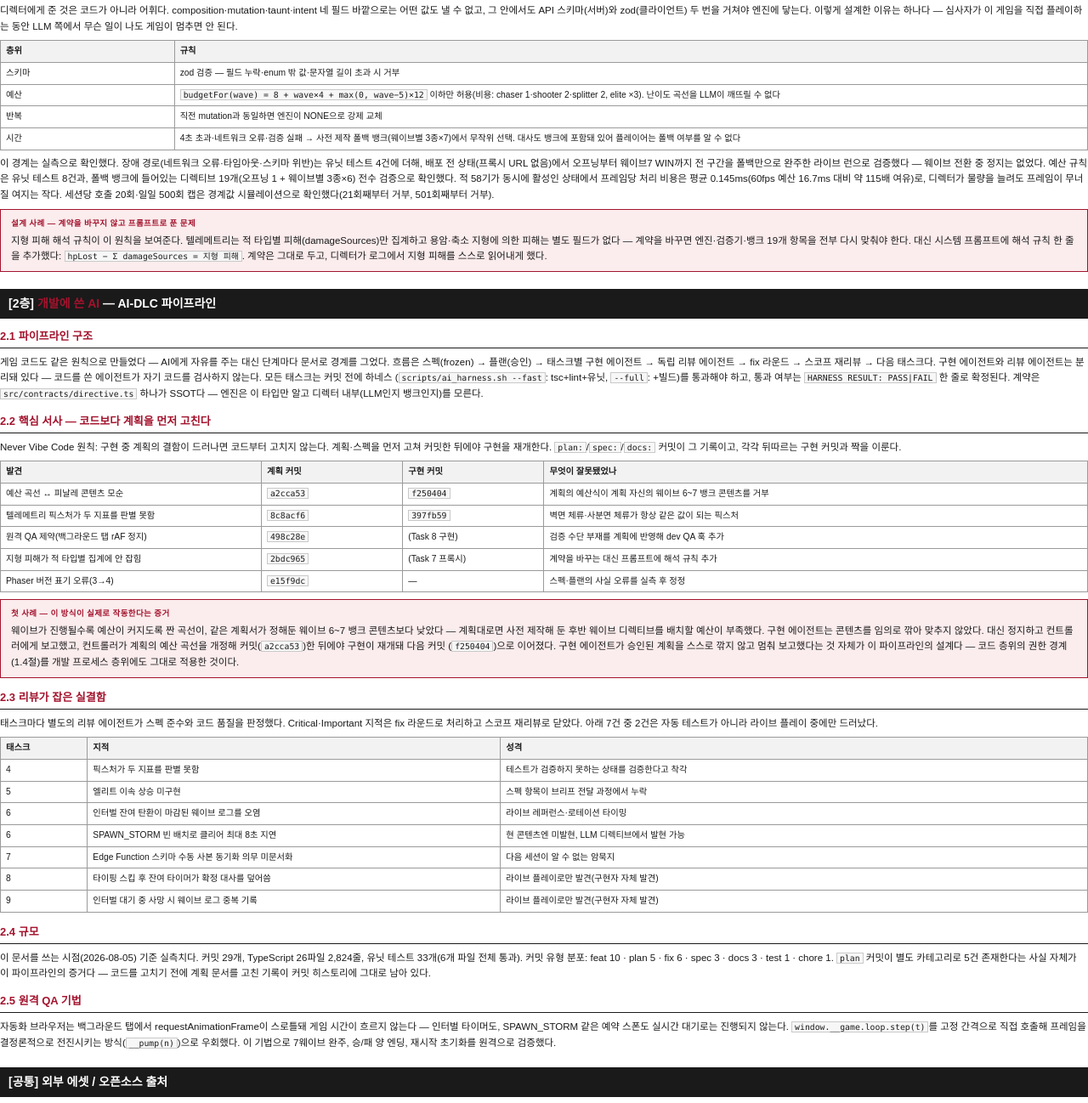
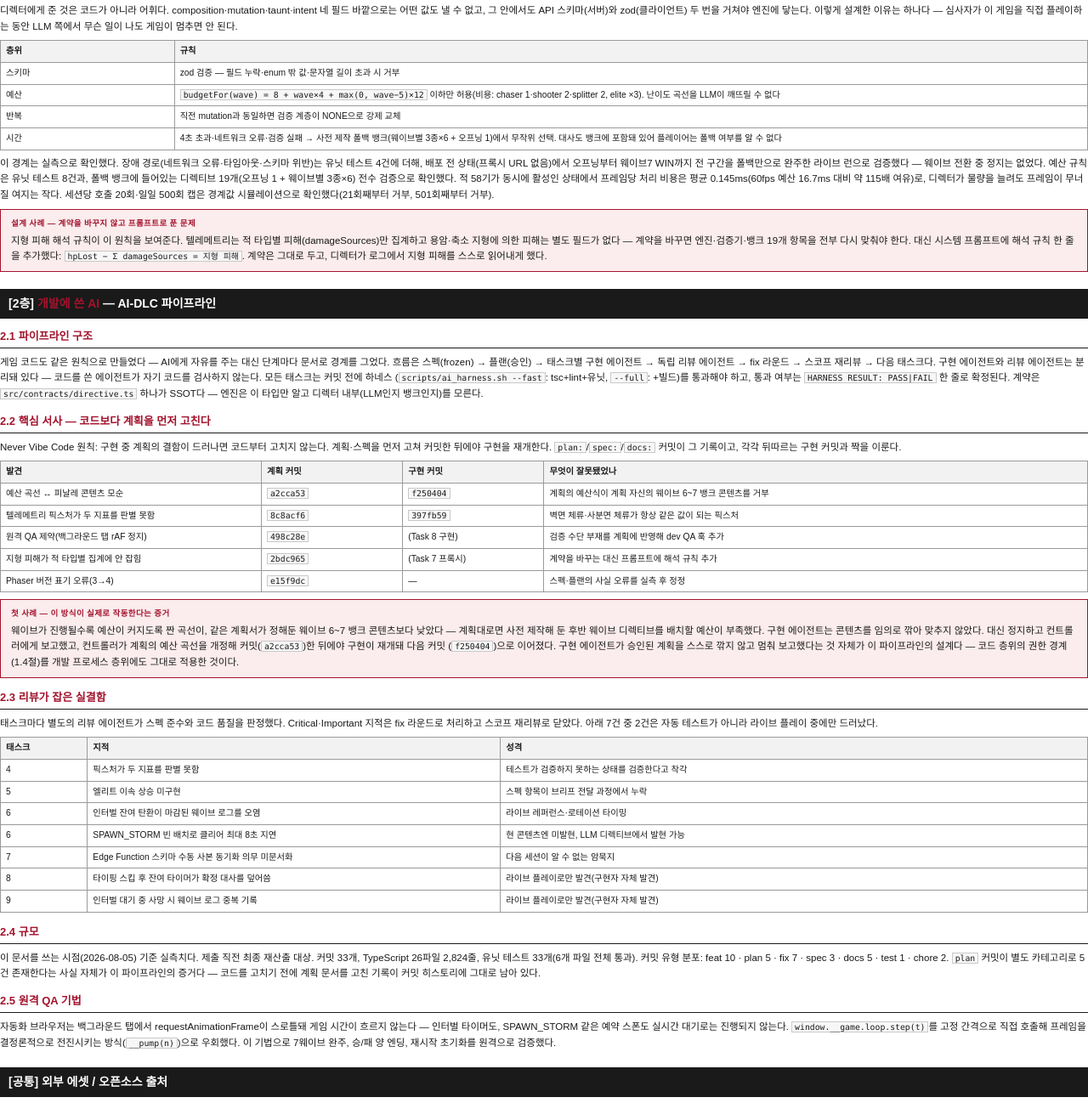
Before and after one commit to bySeungje/directors-cut, a website built with Vite: page docs/submission/ai-tech.html in a window 1280 px wide. Shown: the part 1379-2677 px from the top of the page at 85% size. Built offline with nearby package versions, Linux system fonts and the light colour scheme; no server answers.

Commit message:
docs: 기술문서 사실 오류 정정 — 폴백 뱅크 규모·규모 통계·오픈소스 표
리뷰 지적 4건(Critical 1·Important 1·Minor 2) 반영:
- C1: "웨이브별 3종×7" → "웨이브별 3종×6 + 오프닝 1"(fallbackBank.ts 실측,
  BANK 키 2~7의 6웨이브×3 + OPENING_WAVE 1 = 19). 다이어그램 박스 + 1.4절
  표 "시간" 행 두 곳 수정, 본문 "19개" 서술은 원래 정확해 유지.
- I2: 2.4절 규모 통계를 이 커밋 반영 후 HEAD 기준으로 갱신(29→33개,
  유형분포 갱신) + "제출 직전 최종 재산출 대상" 캡션 추가.
- M3: 오픈소스 표에 누락된 @types/node(26.1.2, MIT, 타입 정의) 행 추가.
- M4: 1.4절 표 "반복" 행 — "엔진이 NONE 강제 교체" → "검증 계층이 NONE
  강제 교체"(validator.ts 실측, 1.1 다이어그램 서술과 정합).

조판 이슈(pre 블록 개행, 3→4페이지 단어분리)는 지시대로 이연.

🤖 Generated with Claude Code

Co-Authored-By: Claude Fable 5 <noreply@anthropic.com>

```diff
--- a/docs/submission/ai-tech.html
+++ b/docs/submission/ai-tech.html
@@ -178,7 +178,7 @@
         <div class="arrow">↓</div>
       </div>
       <div class="branch-col">
-        <div class="fbox">폴백 뱅크 무작위 선택<br>(웨이브별 3종×7, 대사 포함)</div>
+        <div class="fbox">폴백 뱅크 무작위 선택<br>(웨이브별 3종×6 + 오프닝 1, 대사 포함)</div>
       </div>
     </div>
     <div class="branch">
@@ -264,8 +264,8 @@
     <tr><th style="width:16%">층위</th><th>규칙</th></tr>
     <tr><td>스키마</td><td>zod 검증 — 필드 누락·enum 밖 값·문자열 길이 초과 시 거부</td></tr>
     <tr><td>예산</td><td><code class="inline">budgetFor(wave) = 8 + wave×4 + max(0, wave−5)×12</code> 이하만 허용(비용: chaser 1·shooter 2·splitter 2, elite ×3). 난이도 곡선을 LLM이 깨뜨릴 수 없다</td></tr>
-    <tr><td>반복</td><td>직전 mutation과 동일하면 엔진이 NONE으로 강제 교체</td></tr>
-    <tr><td>시간</td><td>4초 초과·네트워크 오류·검증 실패 → 사전 제작 폴백 뱅크(웨이브별 3종×7)에서 무작위 선택. 대사도 뱅크에 포함돼 있어 플레이어는 폴백 여부를 알 수 없다</td></tr>
+    <tr><td>반복</td><td>직전 mutation과 동일하면 검증 계층이 NONE으로 강제 교체</td></tr>
+    <tr><td>시간</td><td>4초 초과·네트워크 오류·검증 실패 → 사전 제작 폴백 뱅크(웨이브별 3종×6 + 오프닝 1)에서 무작위 선택. 대사도 뱅크에 포함돼 있어 플레이어는 폴백 여부를 알 수 없다</td></tr>
   </table>
   <p>
     이 경계는 실측으로 확인했다. 장애 경로(네트워크 오류·타임아웃·스키마 위반)는 유닛 테스트 4건에
@@ -352,10 +352,11 @@
 <section>
   <h2>2.4 규모</h2>
   <p>
-    이 문서를 쓰는 시점(2026-08-05) 기준 실측치다. 커밋 29개, TypeScript 26파일 2,824줄, 유닛 테스트
-    33개(6개 파일 전체 통과). 커밋 유형 분포: feat 10 · plan 5 · fix 6 · spec 3 · docs 3 · test 1 ·
-    chore 1. <code class="inline">plan</code> 커밋이 별도 카테고리로 5건 존재한다는 사실 자체가 이
-    파이프라인의 증거다 — 코드를 고치기 전에 계획 문서를 고친 기록이 커밋 히스토리에 그대로 남아 있다.
+    이 문서를 쓰는 시점(2026-08-05) 기준 실측치다. 제출 직전 최종 재산출 대상. 커밋 33개, TypeScript
+    26파일 2,824줄, 유닛 테스트 33개(6개 파일 전체 통과). 커밋 유형 분포: feat 10 · plan 5 · fix 7 ·
+    spec 3 · docs 5 · test 1 · chore 2. <code class="inline">plan</code> 커밋이 별도 카테고리로 5건
+    존재한다는 사실 자체가 이 파이프라인의 증거다 — 코드를 고치기 전에 계획 문서를 고친 기록이 커밋
+    히스토리에 그대로 남아 있다.
   </p>
 </section>
 
@@ -384,6 +385,7 @@
     <tr><td>zod</td><td>4.4.3</td><td>MIT</td><td>디렉티브 스키마 검증</td></tr>
     <tr><td>zzfx</td><td>1.3.2</td><td>MIT</td><td>절차적 효과음 생성</td></tr>
     <tr><td>typescript</td><td>7.0.2</td><td>Apache-2.0</td><td>개발 도구 — 타입체크·빌드(dev)</td></tr>
+    <tr><td>@types/node</td><td>26.1.2</td><td>MIT</td><td>타입 정의(dev)</td></tr>
     <tr><td>vite</td><td>8.2.0</td><td>MIT</td><td>빌드·개발 서버(dev)</td></tr>
     <tr><td>vitest</td><td>4.1.10</td><td>MIT</td><td>유닛 테스트 러너(dev)</td></tr>
     <tr><td>@anthropic-ai/sdk</td><td>0.115.0(고정)*</td><td>MIT</td><td>Edge Function의 Claude API 클라이언트</td></tr>
```
Also changed, not shown: 1 other file.
